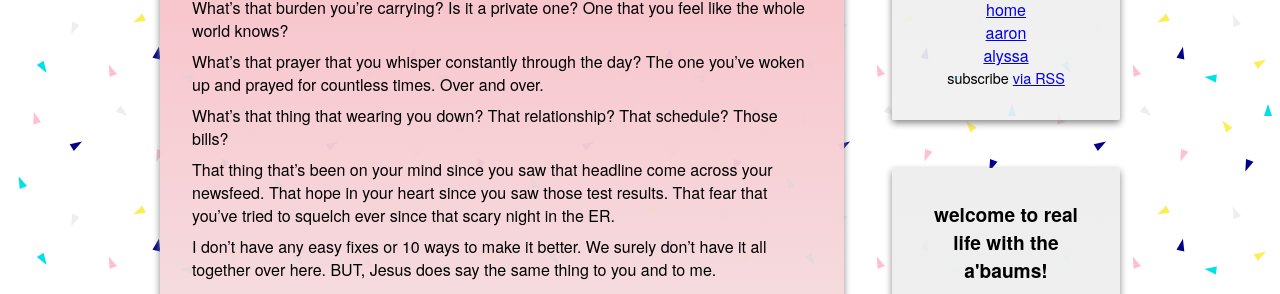
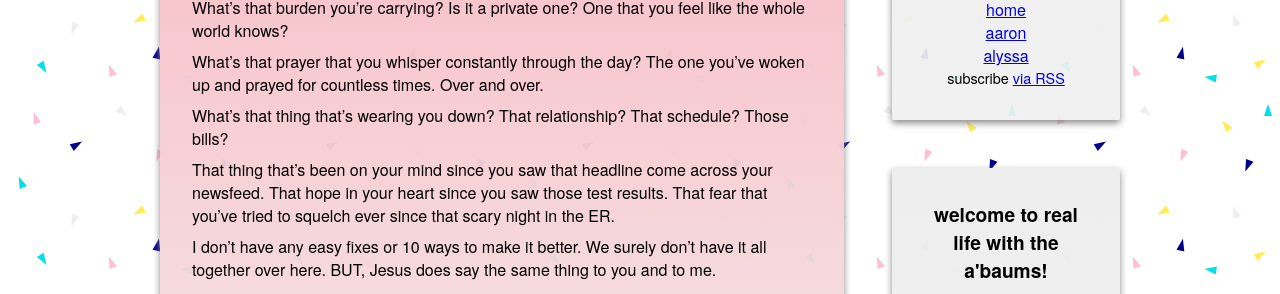
Before and after one commit to arosenb2/real-life-blog, a Jekyll site: the page built from _posts/2016-02-16-rest-for-you-soul.md, in a window 1280 px wide. Shown: the part 286-580 px from the top of the page. Built offline with Jekyll 4.4.1, drawn with Linux system fonts in a browser that asks for light colours; some web fonts are replaced.

Commit message:
Fix a typo

```diff
--- a/_posts/2016-02-16-rest-for-you-soul.md
+++ b/_posts/2016-02-16-rest-for-you-soul.md
@@ -10,7 +10,7 @@ What’s that burden you’re carrying? Is it a private one? One that you feel l
 
 What’s that prayer that you whisper constantly through the day? The one you’ve woken up and prayed for countless times. Over and over.
 
-What’s that thing that wearing you down? That relationship? That schedule? Those bills?
+What’s that thing that's wearing you down? That relationship? That schedule? Those bills?
 
 That thing that’s been on your mind since you saw that headline come across your newsfeed. That hope in your heart since you saw those test results. That fear that you’ve tried to squelch ever since that scary night in the ER.
 
```
